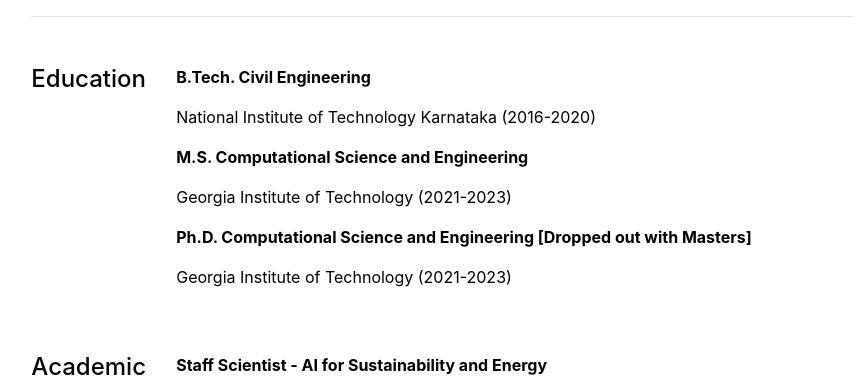
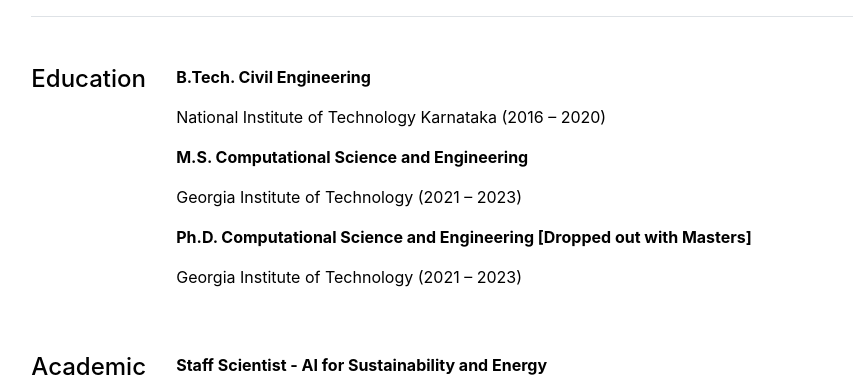
Before and after one commit to sarthakchat/sarthakchat.github.io, a Jekyll site: the page built from cv.md, in a window 1280 px wide. Shown: the part 207-584 px from the top of the page, without its empty margins (198-1066 px from the left). Built offline with Jekyll 4.4.1, drawn with Linux system fonts in a browser that asks for light colours.

```diff
--- a/_data/cv/education.yml
+++ b/_data/cv/education.yml
@@ -1,8 +1,8 @@
 - title: 'B.Tech. Civil Engineering'
-  description: 'National Institute of Technology Karnataka (2016-2020)'
+  description: 'National Institute of Technology Karnataka (2016 – 2020)'
 
 - title: 'M.S. Computational Science and Engineering'
-  description: 'Georgia Institute of Technology (2021-2023)'
+  description: 'Georgia Institute of Technology (2021 – 2023)'
 
 - title: 'Ph.D. Computational Science and Engineering [Dropped out with Masters]'
-  description: 'Georgia Institute of Technology (2021-2023)'
+  description: 'Georgia Institute of Technology (2021 – 2023)'
```
